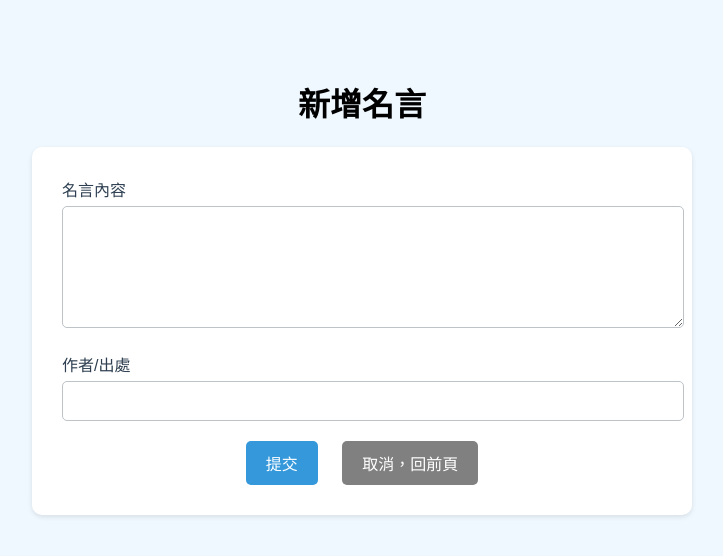
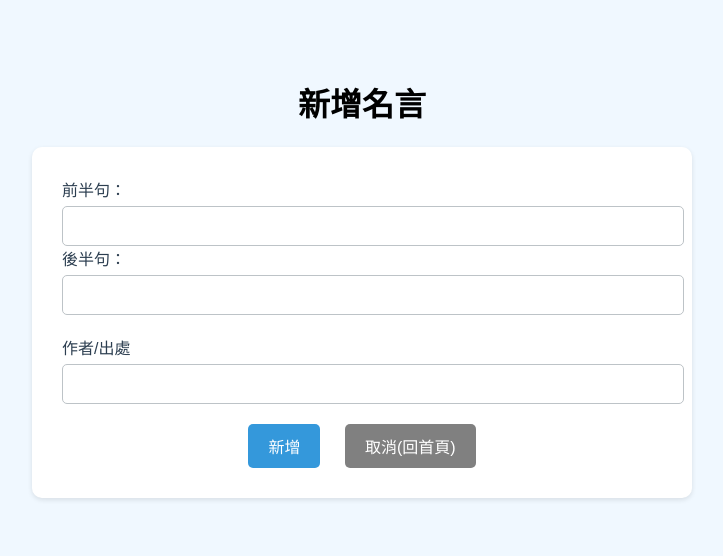
Before and after one commit to sobadrush/Python-Flask-RandomQuote-Cola, a Flask app: page /addQuote in a window 1280 px wide. Shown: the top 556 px of the page, without its empty margins (278-1001 px from the left). Run offline with Flask 3, Linux system fonts and the light colour scheme.

Commit message:
重構 add.html，將名言內容分為前半句和後半句

```diff
--- a/templates/add.html
+++ b/templates/add.html
@@ -84,20 +84,23 @@
   <h1>新增名言</h1>
 
   <div class="form-container">
-    <form method="POST">
+    <form method="POST" action="/addQuote">
       <div class="form-group">
-        <label for="my_qouteText">名言內容</label>
-        <textarea name="qouteText" id="my_qouteText"></textarea>
+        <label for="first_part">前半句：</label>
+        <input type="text" id="first_part" name="my_first_part" required/>
+
+        <label for="second_part">後半句：</label>
+        <input type="text" id="second_part" name="my_second_part" required/>
       </div>
 
       <div class="form-group">
-        <label for="my_qouteAuthor">作者/出處</label>
-        <input type="text" name="qouteAuthor" id="my_qouteAuthor"></textarea>
+        <label for="author">作者/出處</label>
+        <input type="text" id="author" name="my_author" required/>
       </div>
 
       <div class="buttons">
-        <button type="submit">提交</button>
-        <button type="button" onclick="location.href='/'" style="background-color: gray;">取消，回前頁</button>
+        <button type="submit">新增</button>
+        <button type="button" onclick="location.href='/'" style="background-color: gray;">取消(回首頁)</button>
       </div>
     </form>
   </div>
```
